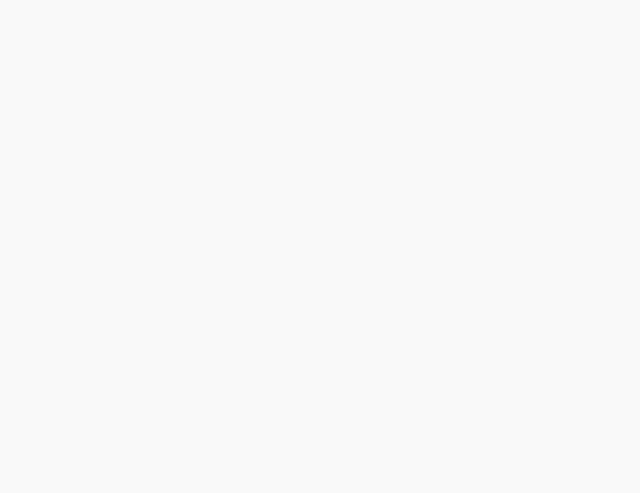
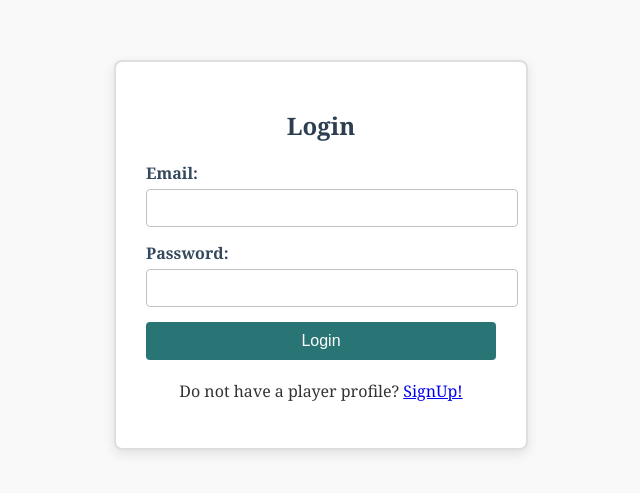
Before and after one commit to S-Marimbi/scrabble-frontend, a React (Vite) app in the folder scrabble-frontend/: page /login in a window 1280 px wide. Before the commit this address had no page. Shown: the part 145-638 px from the top of the page, without its empty margins (319-959 px from the left). Built offline with nearby package versions, Linux system fonts and the light colour scheme.

Commit message:
SF-4 complete login page

```diff
--- /dev/null
+++ b/scrabble-frontend/src/App/Pages/LogIn/index.jsx
@@ -0,0 +1,77 @@
+import React, { useState, useContext } from 'react';
+import axios from "axios";
+import Error from '../../Components/Error';
+import APPCONTEXT from "../../Context/AppContext.jsx";
+import { useNavigate, Link } from "react-router-dom";
+
+function Login() {
+    const [email, setEmail] = useState('');
+    const [password, setPassword] = useState('');
+    const [errorMessage, setErrorMessage] = useState(null);
+    const { setUser, setToken } = useContext(APPCONTEXT);
+    const navigate = useNavigate();
+
+    const handleSubmit = (e) => {
+        e.preventDefault();
+        console.log('Form submitted:', { email, password });
+
+        axios({
+            method: "POST",
+            url: "http://127.0.0.1:9000/login",
+            data: {
+              email: email,
+              password: password,
+            },
+          })
+            .then((res) => {
+              const data = res?.data;
+              setToken(data?.token || null);
+              setUser(data?.user || null);
+              setErrorMessage(null);
+              navigate("/game");
+            })
+            .catch((e) => {
+              setErrorMessage(e?.response?.data?.message || "Error: Try Again");
+            });
+
+    };
+
+    return (
+        <div className="login-class">
+            <h1>Login</h1>
+            <form onSubmit={handleSubmit}>
+                <div className="form-class">
+                    <label htmlFor="email">Email:</label>
+                    <input
+                        type="email"
+                        id="email"
+                        name="email"
+                        value={email}
+                        onChange={(e) => setEmail(e.target.value)}
+                        required
+                    />
+                </div>
+                <div className="form-class">
+                    <label htmlFor="password">Password:</label>
+                    <input
+                        type="password"
+                        id="password"
+                        name="password"
+                        value={password}
+                        onChange={(e) => setPassword(e.target.value)}
+                        required
+                    />
+                </div>
+                <button type="submit" className="submit-button">Login</button>
+            </form>
+            <div>
+                <Error errorMessage={errorMessage} />
+            </div>
+            <div style={{ marginTop: '20px' }}>
+                <p>Do not have a player profile? <Link to="/signup">SignUp!</Link></p>
+            </div>
+        </div>
+    );
+}
+
+export default Login;
--- a/scrabble-frontend/src/App/index.jsx
+++ b/scrabble-frontend/src/App/index.jsx
@@ -2,6 +2,7 @@ import { Route, Routes, BrowserRouter } from "react-router-dom";
 import { useState } from "react";
 import Home from "./Pages/Home";
 import Signup from "./Pages/SignUp";
+import Login from "./Pages/LogIn";
 import APPCONTEXT from "./Context/AppContext.jsx";
 
 function App() {
@@ -14,6 +15,7 @@ function App() {
             <Routes>
                 <Route path="/" element={<Home />} />
                 <Route path="/signup" element={<Signup />} />
+                <Route path="/login" element={<Login />} />
             </Routes>
             </BrowserRouter>
         </APPCONTEXT.Provider>
--- a/scrabble-frontend/src/index.css
+++ b/scrabble-frontend/src/index.css
@@ -133,3 +133,95 @@ body {
       padding: 8px;
   }
 }
+
+body {
+  font-family: 'Georgia', serif;
+  background-color: #f9f9f9;
+  color: #333;
+  margin: 0;
+  padding: 0;
+  display: flex;
+  justify-content: center;
+  align-items: center;
+  height: 100vh;
+}
+
+.login-class {
+  background-color: #fff;
+  border: 2px solid #dedede;
+  border-radius: 8px;
+  padding: 30px;
+  width: 350px;
+  box-shadow: 0px 4px 12px rgba(0, 0, 0, 0.1);
+  text-align: center;
+}
+
+.login-class h1 {
+  color: #2c3e50;
+  font-size: 24px;
+  margin-bottom: 20px;
+}
+
+.form-class {
+  margin-bottom: 15px;
+  text-align: left;
+}
+
+.form-class label {
+  display: block;
+  font-weight: bold;
+  margin-bottom: 5px;
+  color: #34495e;
+}
+
+.form-class input {
+  width: 100%;
+  padding: 10px;
+  border: 1px solid #bdc3c7;
+  border-radius: 4px;
+  font-size: 14px;
+  transition: border-color 0.3s ease-in-out;
+}
+
+.form-class input:focus {
+  border-color: #3498db;
+  outline: none;
+}
+
+.submit-button {
+  width: 100%;
+  background-color: #297575;
+  color: #fff;
+  border: none;
+  border-radius: 4px;
+  padding: 10px;
+  font-size: 16px;
+  cursor: pointer;
+  transition: background-color 0.3s ease-in-out;
+}
+
+.submit-button:hover {
+  background-color: turquoise;
+}
+
+.error-message {
+  color: #e74c3c;
+  margin-top: 15px;
+  font-size: 14px;
+}
+
+@media screen and (max-width: 400px) {
+  .login-class {
+    width: 90%;
+    padding: 20px;
+  }
+
+  .login-class h1 {
+    font-size: 20px;
+  }
+
+  .submit-button {
+    font-size: 14px;
+    padding: 8px;
+  }
+}
```
